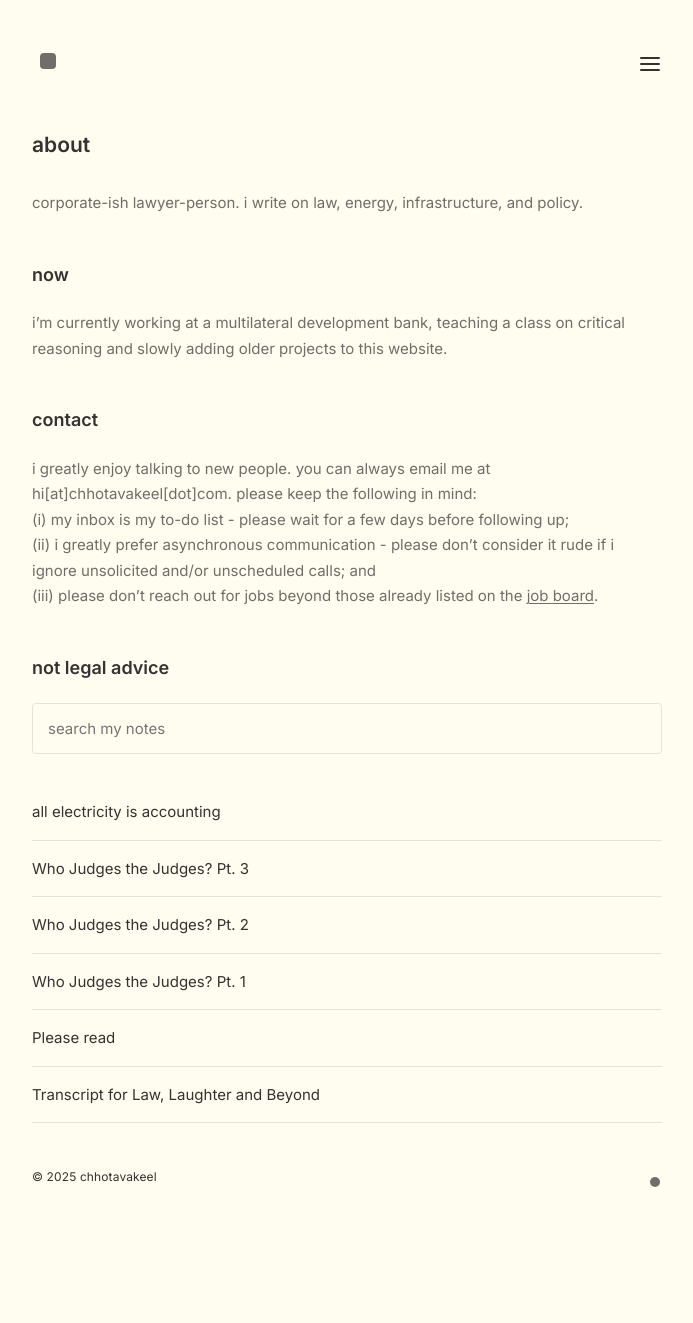
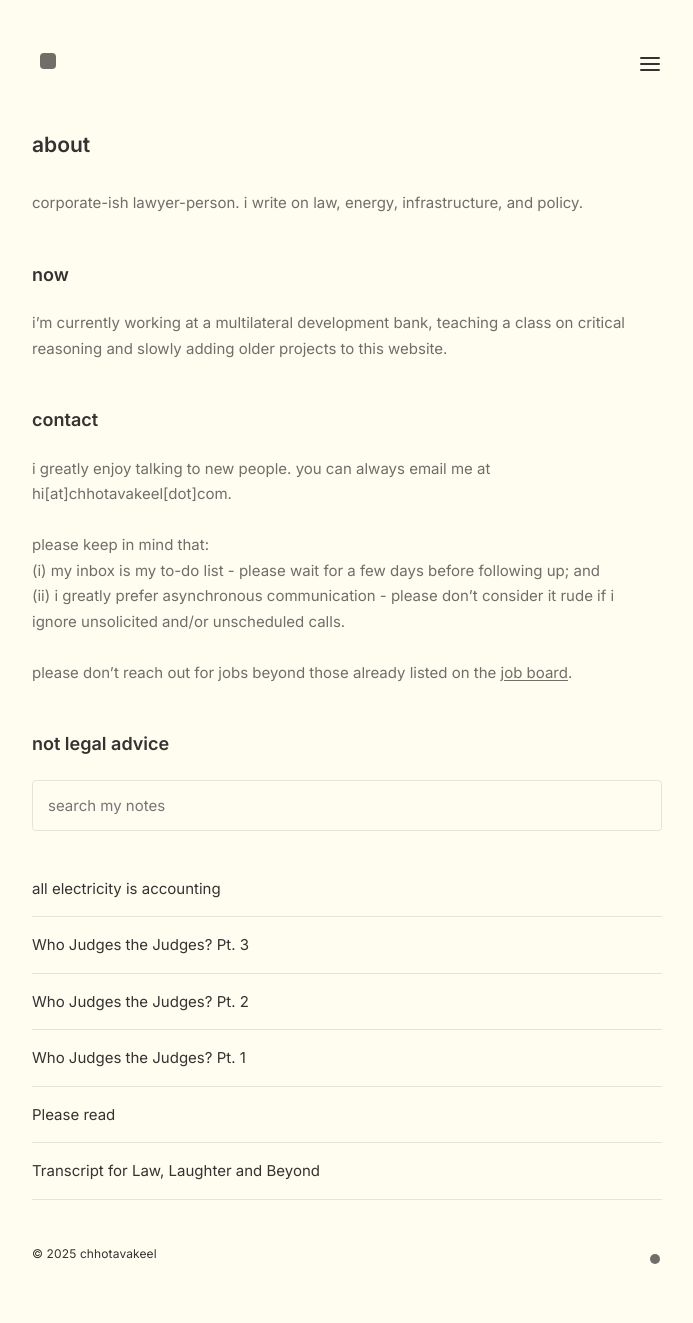
Before and after one commit to chhotavakeel/updatedsite, a Jekyll site: the page built from pages/index.md, in a window 1280 px wide. Shown: the whole page, without its empty margins (293-986 px from the left). Built offline with Jekyll 4.4.1, drawn with Linux system fonts in a browser that asks for light colours; before the commit the page ends 1246 px from its top, so only the background shows below that.

Commit message:
Update index.md

```diff
--- a/pages/index.md
+++ b/pages/index.md
@@ -7,8 +7,9 @@ corporate-ish lawyer-person. i write on law, energy, infrastructure, and policy.
 <h2>now</h2>
 i'm currently working at a multilateral development bank, teaching a class on critical reasoning and slowly adding older projects to this website.
 <h2>contact</h2>
-i greatly enjoy talking to new people. you can always email me at hi[at]chhotavakeel[dot]com. please keep the following in mind:<br>
-(i) my inbox is my to-do list - please wait for a few days before following up; <br>
-(ii) i greatly prefer asynchronous communication - please don’t consider it rude if i ignore unsolicited and/or unscheduled calls; and <br>
-(iii) please don’t reach out for jobs beyond those already listed on the <a href="job-board">job board</a>.
+i greatly enjoy talking to new people. you can always email me at hi[at]chhotavakeel[dot]com. <br><br>
+please keep in mind that:<br>
+(i) my inbox is my to-do list - please wait for a few days before following up; and <br>
+(ii) i greatly prefer asynchronous communication - please don’t consider it rude if i ignore unsolicited and/or unscheduled calls. <br><br>
+please don’t reach out for jobs beyond those already listed on the <a href="job-board">job board</a>.
 <h2>not legal advice </h2>
```
